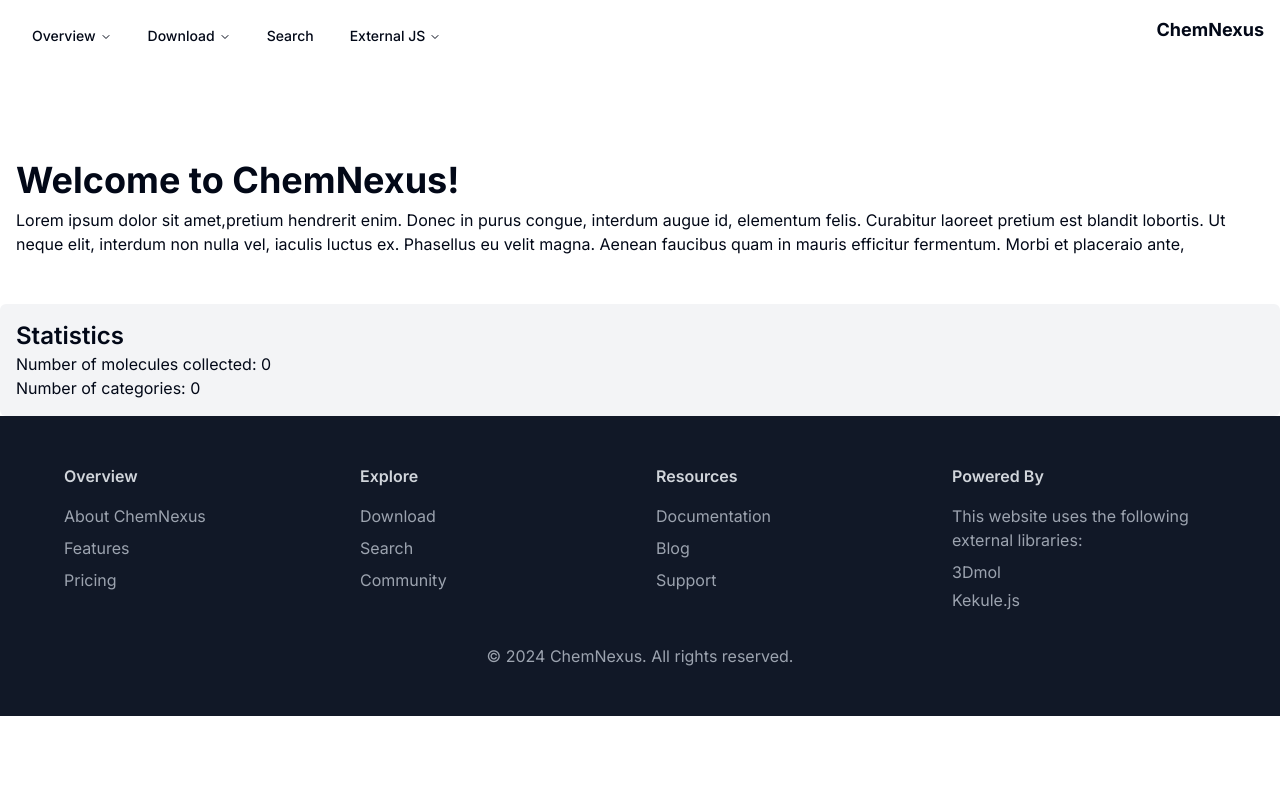
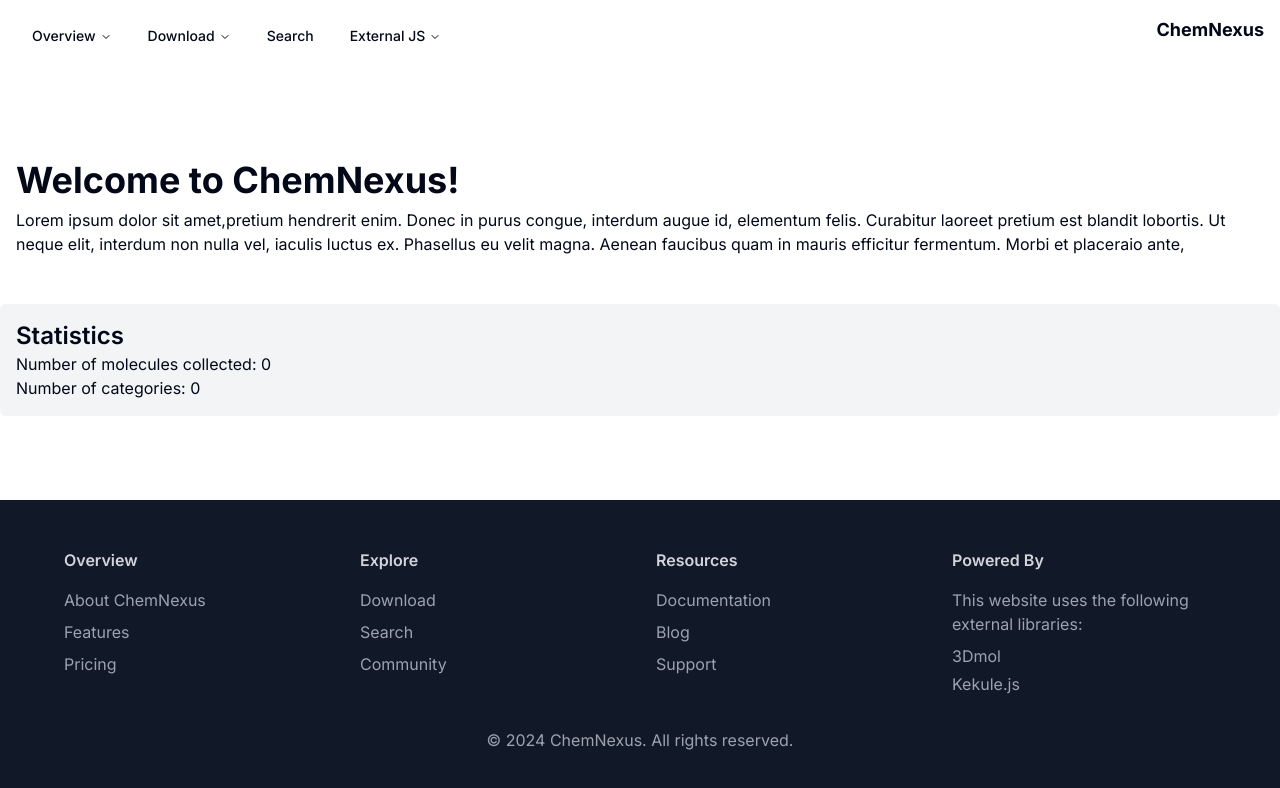
Before and after one commit to ukeSJTU/clc-db-frontend, a Next.js app: page / in a window 1280 px wide. Shown: the top 788 px of the page. Built offline with nearby package versions, Linux system fonts and the light colour scheme; no server answers.

Commit message:
feat(ui): :sparkles: adjust flex layout for navbar-content-footer

```diff
--- a/app/layout.tsx
+++ b/app/layout.tsx
@@ -20,10 +20,14 @@ export default function RootLayout({
     return (
         <html lang="en">
             <body className={inter.className}>
-                <NavbarComponent />
-                <div className="pt-16">{children}</div>{" "}
-                {/* The pt-16 is explicitly set to move the content below the navbar */}
-                <FooterComponent />
+                <div className="flex flex-col h-screen justify-between">
+                    <NavbarComponent />
+                    <div className="pt-16 mb-auto">{children}</div>
+                    {/* The pt-16 is explicitly set to move the content below the navbar */}
+                    <div>
+                        <FooterComponent />
+                    </div>
+                </div>
             </body>
         </html>
     );
```
